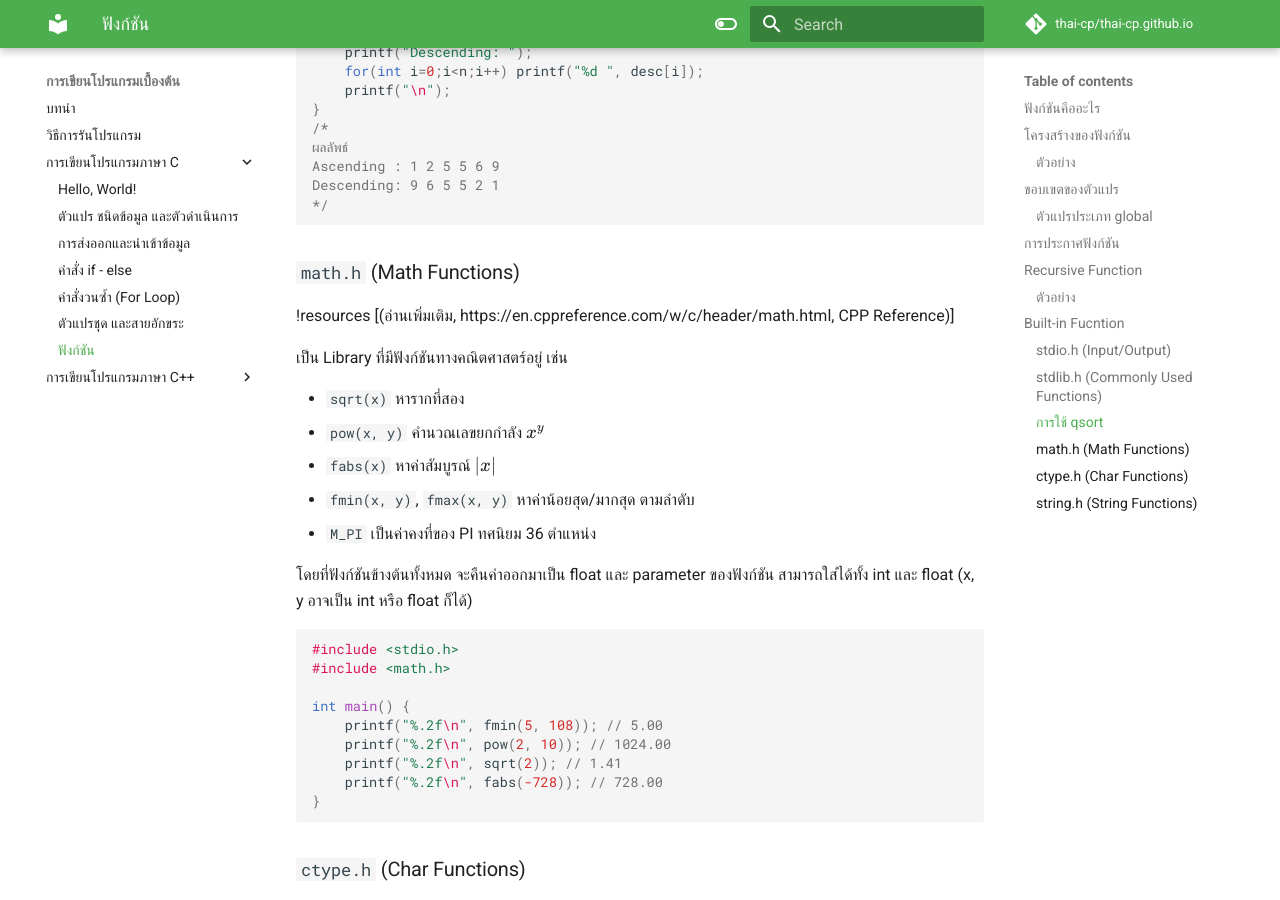
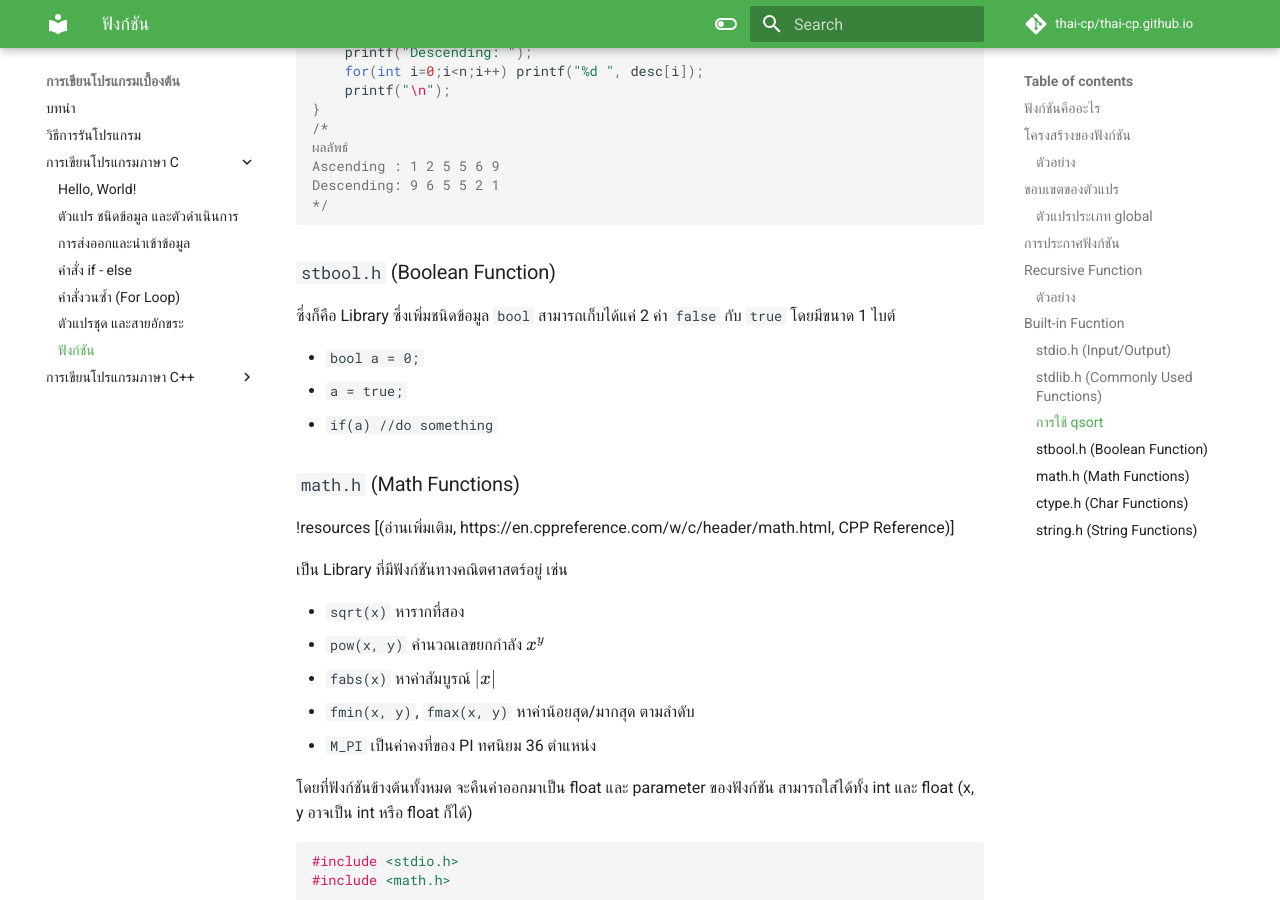
Before and after one commit to thai-cp/thai-cp.github.io, an MkDocs documentation site: the page built from docs/prog-basic/c/function.md, in a window 1280 px wide and 900 px high, scrolled down 8833 px. Built offline with MkDocs 1.6.1 and Material for MkDocs 9.7.7, drawn with Linux system fonts in a browser that asks for light colours; comment, search, counter and statistics services are not loaded.

Commit message:
Added stdbool

````diff
--- a/docs/prog-basic/c/function.md
+++ b/docs/prog-basic/c/function.md
@@ -444,6 +444,14 @@ Descending: 9 6 5 5 2 1
 */
 ```
 
+### `stbool.h` (Boolean Function)
+
+ซึ่งก็คือ Library ซึ่งเพิ่มชนิดข้อมูล `bool` สามารถเก็บได้แค่ 2 ค่า `false` กับ `true` โดยมีขนาด 1 ไบต์
+
+* `bool a = 0;`
+* `a = true;`
+* `if(a) //do something`
+
 ### `math.h` (Math Functions)
 
 !resources [(อ่านเพิ่มเติม, https://en.cppreference.com/w/c/header/math.html, CPP Reference)]
````
